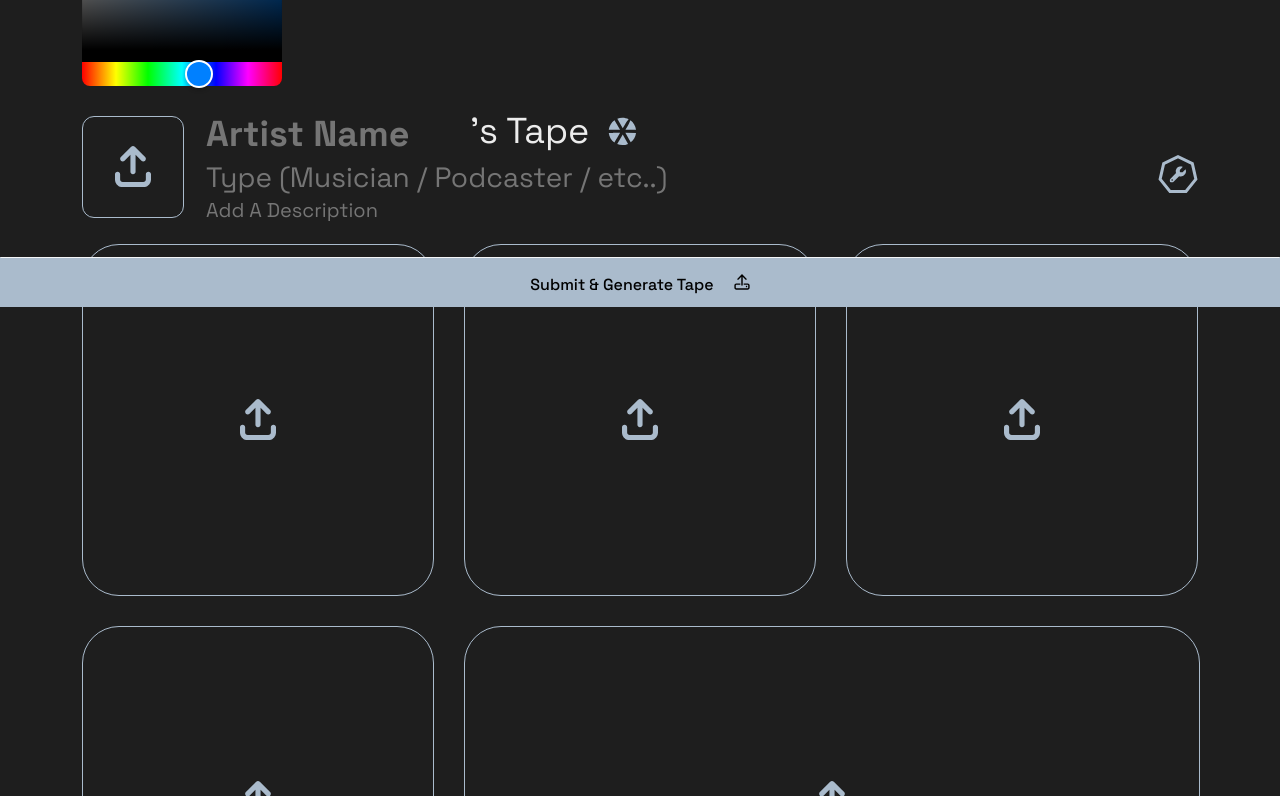
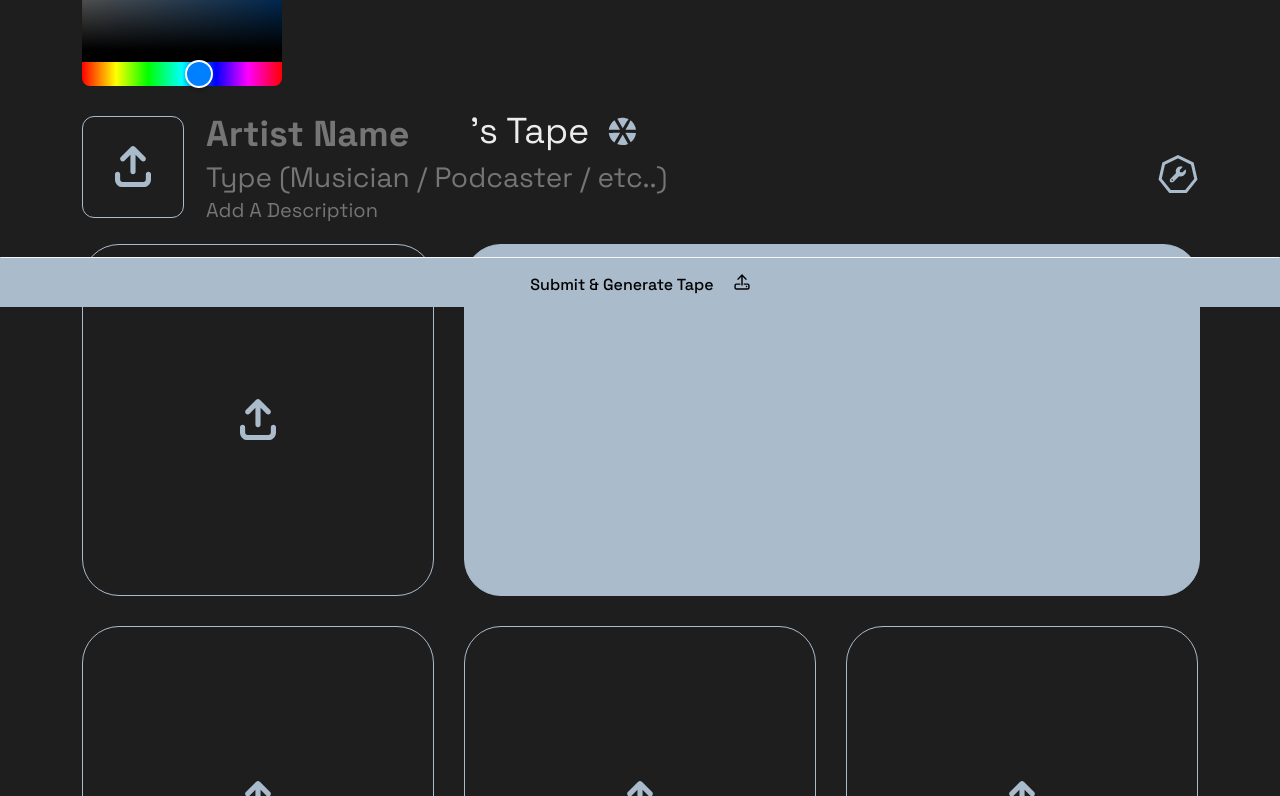
Before and after one commit to jajablinky/ArTape-2.0, a Next.js app: page /create in a window 1280 px wide. Shown: the part 493-1289 px from the top of the page. Built offline with nearby package versions, Linux system fonts and the light colour scheme.

Commit message:
added mock audio module

```diff
--- a/src/pages/create.tsx
+++ b/src/pages/create.tsx
@@ -248,7 +248,19 @@ const Create = () => {
   }, [moduleFiles]);
 
   for (let i = 1; i <= numberOfModules; i++) {
-    if (i === 2) continue;
+    if (i === 2) {
+      modules.push(
+        <div
+          className={styles.profileModuleRectangle}
+          style={{
+            backgroundColor: 'var(--artape-primary-color)',
+            overflow: 'auto',
+          }}
+          key={`audioModule${i}`}
+        ></div>
+      );
+      continue;
+    }
     modules.push(
       <div
         className={
```
